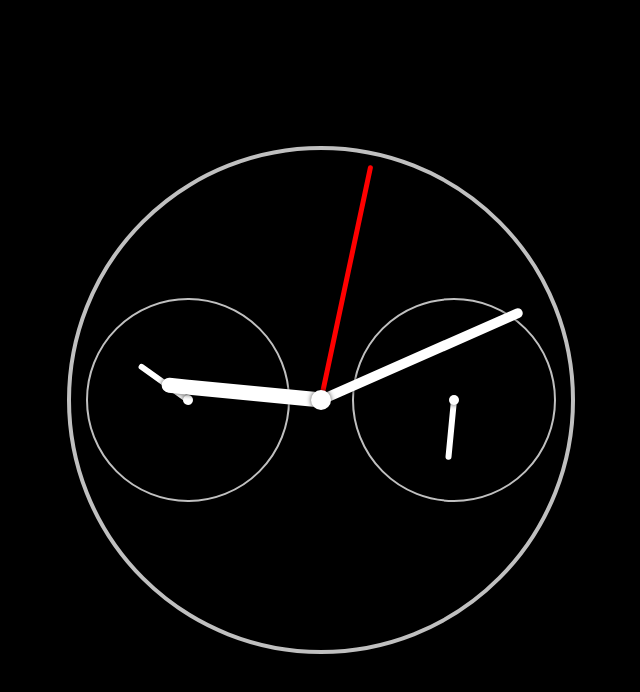
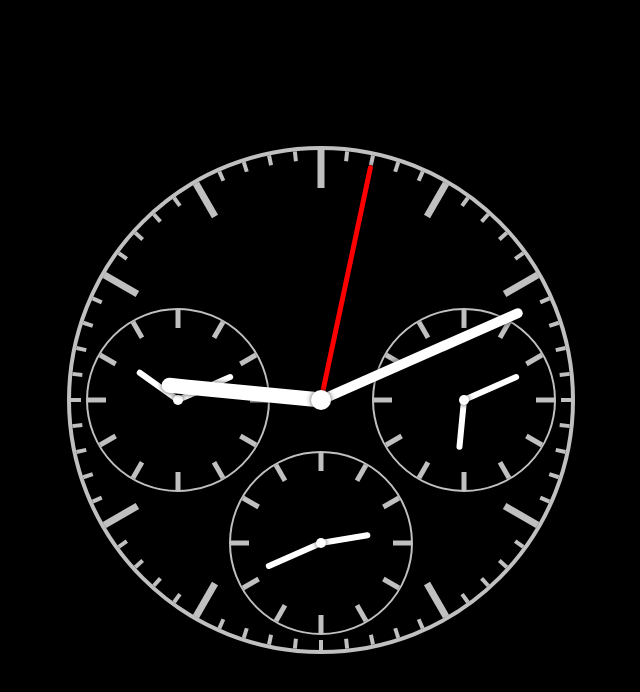
Before and after one commit to domb5041/chain-that-clocks, a React (Create React App) app: page / in a window 1280 px wide. Shown: the top 692 px of the page, without its empty margins (319-959 px from the left). Built offline with nearby package versions, Linux system fonts and the light colour scheme.

Commit message:
rendered clock face ticks

```diff
--- a/src/MainDial.js
+++ b/src/MainDial.js
@@ -1,15 +1,18 @@
 import React, { useState, useEffect } from 'react';
 import * as styled from './MainDial.styled';
+import tickData from './tickData';
 
 export default function MainDial() {
     const [london, setLondon] = useState([0, 0, 0]);
     const [paris, setParis] = useState([0, 0, 0]);
     const [tokyo, setTokyo] = useState([0, 0, 0]);
+    const [newDelhi, setNewDelhi] = useState([0, 0, 0]);
 
     useEffect(() => {
         setInterval(() => setLondon(updateHands(0)), 1000);
         setInterval(() => setParis(updateHands(1)), 1000);
         setInterval(() => setTokyo(updateHands(9)), 1000);
+        setInterval(() => setNewDelhi(updateHands(5.5)), 1000);
     }, []);
 
     const adjustForTimezone = offset => {
@@ -40,14 +43,46 @@ export default function MainDial() {
 
     return (
         <styled.MainDial>
+            {tickData.main.hours.map(deg => (
+                <styled.MainDialTick deg={deg}>
+                    <div />
+                </styled.MainDialTick>
+            ))}
+            {tickData.main.minutes.map(deg => (
+                <styled.MainDialMinTick deg={deg}>
+                    <div />
+                </styled.MainDialMinTick>
+            ))}
             <styled.SubDialA>
+                {tickData.sub.hours.map(deg => (
+                    <styled.SubDialTick deg={deg}>
+                        <div />
+                    </styled.SubDialTick>
+                ))}
                 <styled.HandHs style={transformHands(paris[0])} />
+                <styled.HandMs style={transformHands(paris[1])} />
                 <styled.CapSmall />
             </styled.SubDialA>
             <styled.SubDialB>
+                {tickData.sub.hours.map(deg => (
+                    <styled.SubDialTick deg={deg}>
+                        <div />
+                    </styled.SubDialTick>
+                ))}
                 <styled.HandHs style={transformHands(tokyo[0])} />
+                <styled.HandMs style={transformHands(tokyo[1])} />
                 <styled.CapSmall />
             </styled.SubDialB>
+            <styled.SubDialC>
+                {tickData.sub.hours.map(deg => (
+                    <styled.SubDialTick deg={deg}>
+                        <div />
+                    </styled.SubDialTick>
+                ))}
+                <styled.HandHs style={transformHands(newDelhi[0])} />
+                <styled.HandMs style={transformHands(newDelhi[1])} />
+                <styled.CapSmall />
+            </styled.SubDialC>
             <styled.HandH style={transformHands(london[0])} />
             <styled.HandM style={transformHands(london[1])} />
             <styled.HandS style={transformHands(london[2])} />
@@ -55,5 +90,3 @@ export default function MainDial() {
         </styled.MainDial>
     );
 }
-
-// style={{ transform: `translateX(-50%) rotate(${time[2]}deg)` }}
--- a/src/MainDial.styled.js
+++ b/src/MainDial.styled.js
@@ -9,21 +9,29 @@ export const MainDial = styled.div`
 `;
 
 export const SubDial = styled.div`
-    width: 200px;
-    height: 200px;
+    width: 180px;
+    height: 180px;
     border-radius: 100%;
     border: 2px solid silver;
     position: absolute;
+`;
+
+export const SubDialA = styled(SubDial)`
+    left: 15px;
     top: 50%;
     transform: translateY(-50%);
 `;
 
-export const SubDialA = styled(SubDial)`
-    left: 15px;
+export const SubDialB = styled(SubDial)`
+    right: 15px;
+    top: 50%;
+    transform: translateY(-50%);
 `;
 
-export const SubDialB = styled(SubDial)`
-    right: 15px;
+export const SubDialC = styled(SubDial)`
+    bottom: 15px;
+    left: 50%;
+    transform: translateX(-50%);
 `;
 
 const Hand = styled.div`
@@ -71,5 +79,55 @@ export const HandS = styled(Hand)`
 
 export const HandHs = styled(Hand)`
     width: 6px;
+    height: 50px;
+`;
+
+export const HandMs = styled(Hand)`
+    width: 6px;
     height: 60px;
 `;
+
+export const SubDialTick = styled.div`
+    position: absolute;
+    bottom: 50%;
+    left: 50%;
+    transform-origin: center bottom;
+    width: 5px;
+    height: 90px;
+    transform: ${props => `translateX(-50%) rotate(${props.deg}deg)`};
+    & > div {
+        background-color: silver;
+        width: 100%;
+        height: 20%;
+    }
+`;
+
+export const MainDialTick = styled.div`
+    position: absolute;
+    bottom: 50%;
+    left: 50%;
+    transform-origin: center bottom;
+    width: 7px;
+    height: 250px;
+    transform: ${props => `translateX(-50%) rotate(${props.deg}deg)`};
+    & > div {
+        background-color: silver;
+        width: 100%;
+        height: 15%;
+    }
+`;
+
+export const MainDialMinTick = styled.div`
+    position: absolute;
+    bottom: 50%;
+    left: 50%;
+    transform-origin: center bottom;
+    width: 4px;
+    height: 250px;
+    transform: ${props => `translateX(-50%) rotate(${props.deg}deg)`};
+    & > div {
+        background-color: silver;
+        width: 100%;
+        height: 4%;
+    }
+`;
--- /dev/null
+++ b/src/tickData.js
@@ -0,0 +1,70 @@
+export default {
+    main: {
+        hours: [0, 30, 60, 120, 150, 210, 240, 300, 330],
+        minutes: [
+            6,
+            12,
+            18,
+            24,
+            30,
+            36,
+            42,
+            48,
+            54,
+            60,
+            66,
+            72,
+            78,
+            84,
+            90,
+            96,
+            102,
+            108,
+            114,
+            120,
+            126,
+            132,
+            138,
+            144,
+            150,
+            156,
+            162,
+            168,
+            174,
+            180,
+            186,
+            192,
+            198,
+            204,
+            210,
+            216,
+            222,
+            228,
+            234,
+            240,
+            246,
+            252,
+            258,
+            264,
+            270,
+            276,
+            282,
+            288,
+            294,
+            300,
+            306,
+            312,
+            318,
+            324,
+            330,
+            336,
+            342,
+            348,
+            354,
+            360,
+        ],
+    },
+    sub: {
+        hours: [0, 30, 60, 90, 120, 150, 180, 210, 240, 270, 300, 330],
+    },
+};
```
